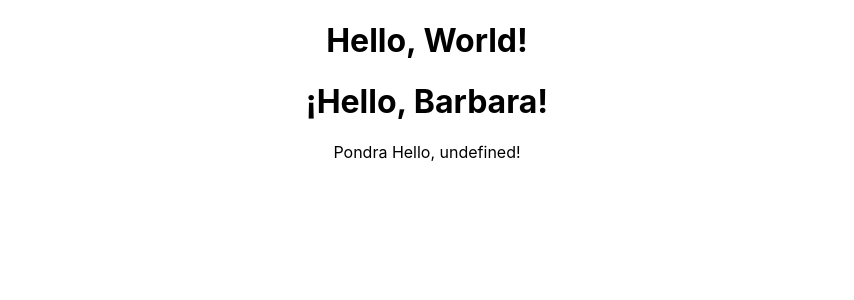
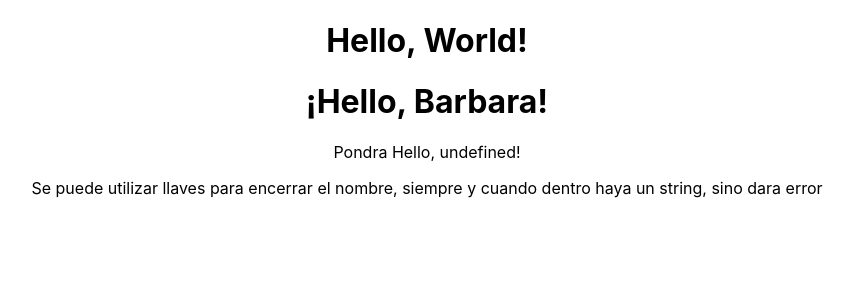
Before and after one commit to BarbiContardi/React, a React (Create React App) app in the folder ejercicios-react/: page / in a window 1280 px wide. Shown: the top 300 px of the page, without its empty margins (213-1067 px from the left). Built offline with nearby package versions, Linux system fonts and the light colour scheme.

Commit message:
Ejercicio 04

```diff
--- a/ejercicios-react/src/App.js
+++ b/ejercicios-react/src/App.js
@@ -3,6 +3,7 @@ import './App.css';
 import Ejercicio01 from './ejercicios/Ejercicio01';
 import Ejercicio02 from './ejercicios/Ejercicio02';
 import Ejercicio03 from './ejercicios/Ejercicio03';
+import Ejercicio04 from './ejercicios/Ejercicio04';
 
 function App() {
   return (
@@ -10,6 +11,7 @@ function App() {
       <Ejercicio01/>
       <Ejercicio02 name= "Barbara"/>
       <Ejercicio03/>
+      <Ejercicio04/>
     </div>
   );
 }
--- /dev/null
+++ b/ejercicios-react/src/ejercicios/Ejercicio04.js
@@ -0,0 +1,13 @@
+import React from 'react';
+
+function Ejercicio04() {
+  const respuesta = <p>Se puede utilizar llaves para encerrar el nombre, siempre y cuando dentro haya un string, sino dara error</p>;
+
+  return (
+    <div>
+      {respuesta}
+    </div>
+  );
+}
+
+export default Ejercicio04;
```
